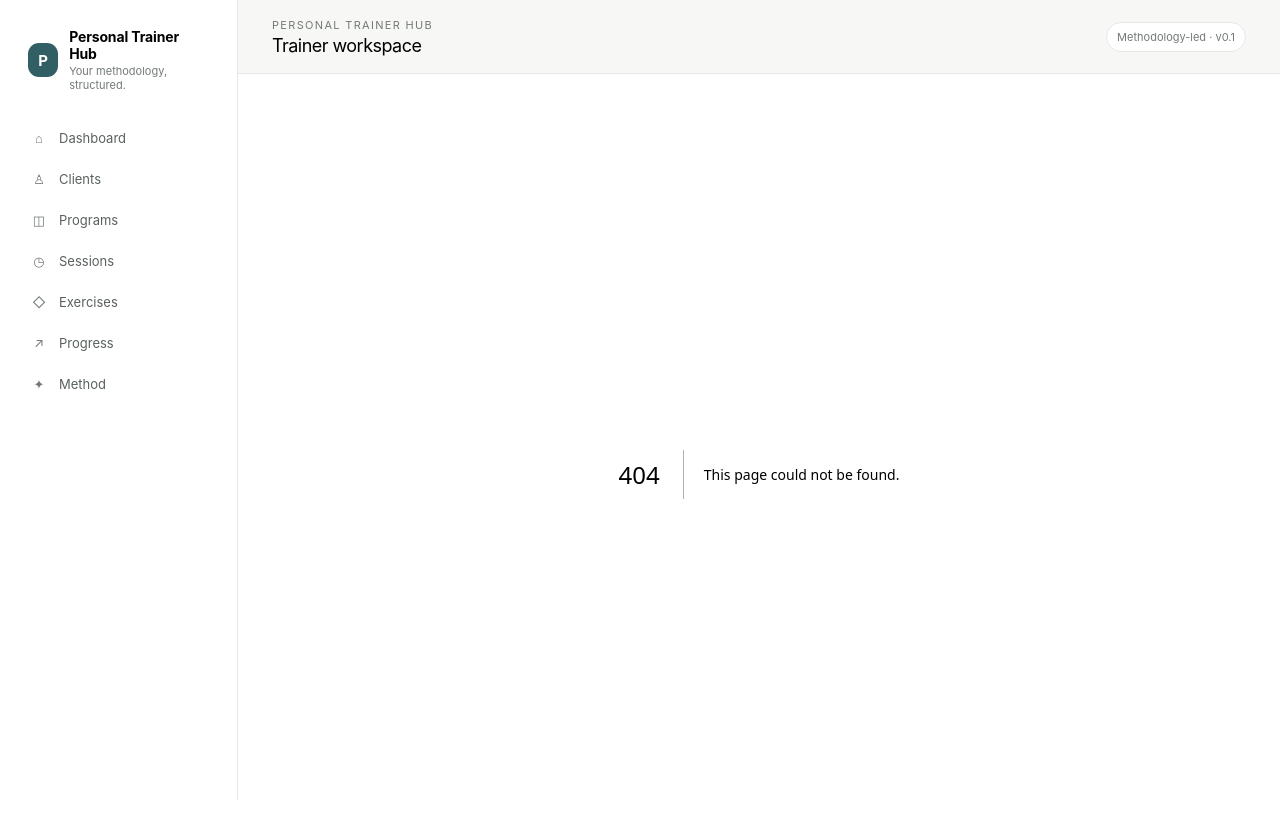
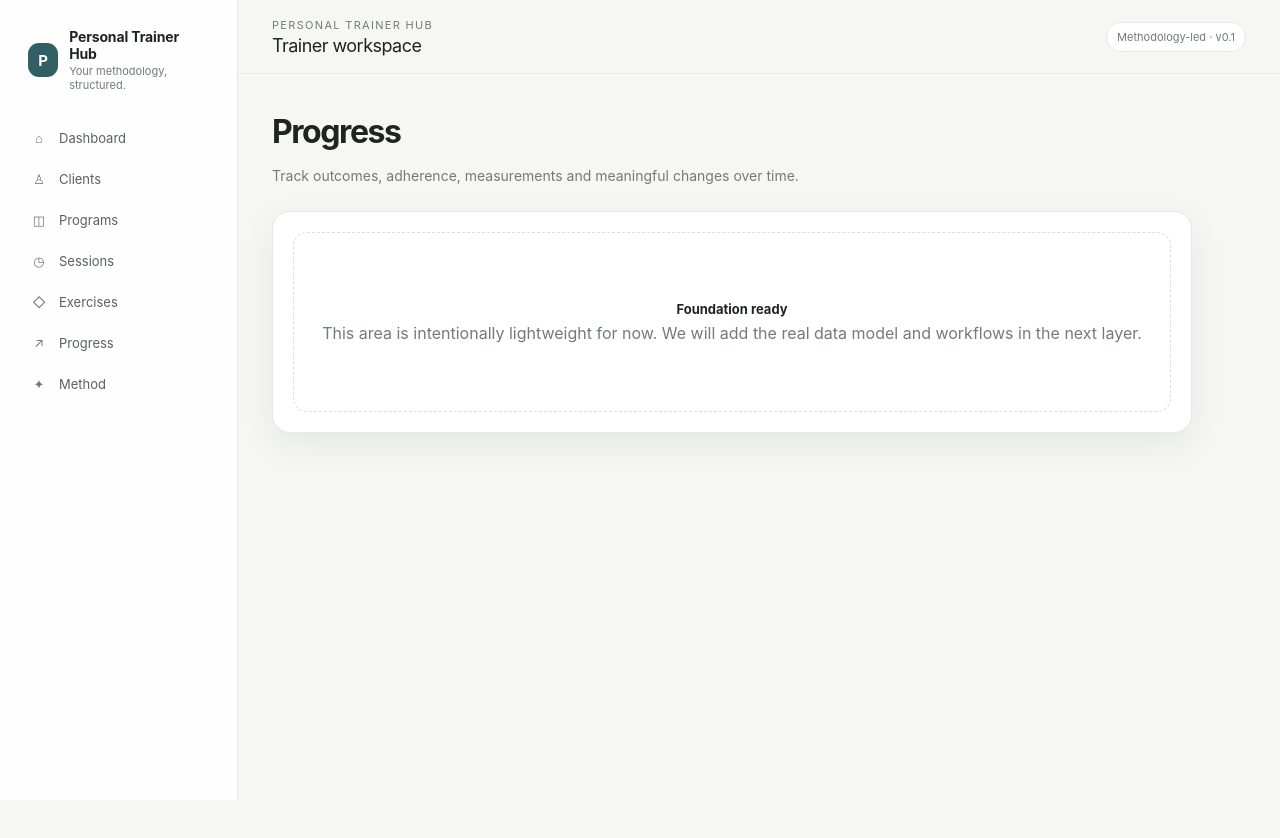
Before and after one commit to goforglam/personal-trainer-hub, a Next.js app: page /progress in a window 1280 px wide. Before the commit this address had no page. Shown: the top 838 px of the page. After the commit the page ends 800 px from the top, so only its background shows below. Built offline with nearby package versions, Linux system fonts and the light colour scheme.

Commit message:
Add app/progress/page.tsx

```diff
--- /dev/null
+++ b/app/progress/page.tsx
@@ -0,0 +1,4 @@
+import { Section } from "../section";
+export default function ProgressPage() {
+  return <Section title="Progress" text="Track outcomes, adherence, measurements and meaningful changes over time." />;
+}
```
